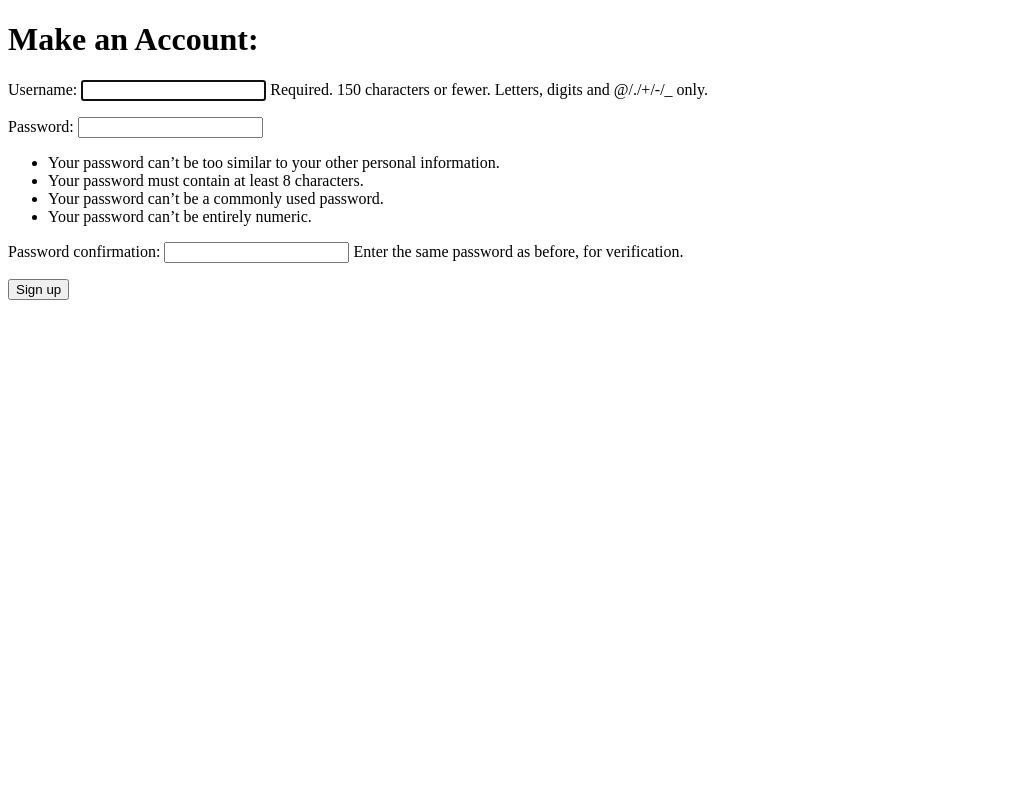
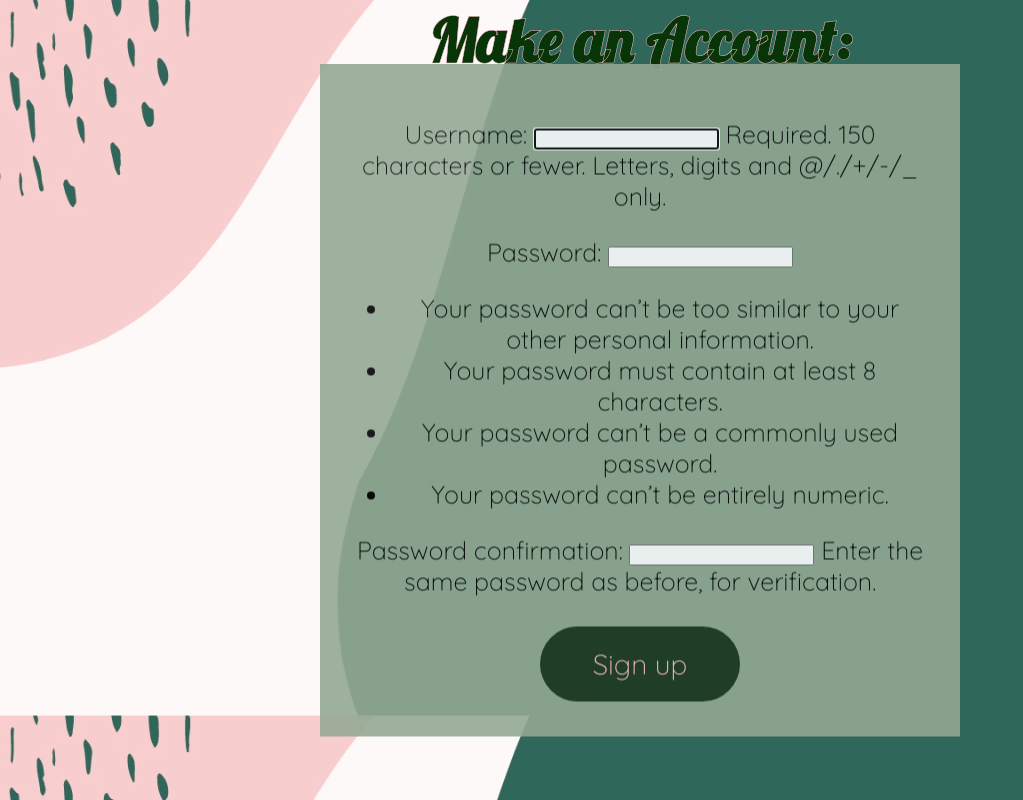
Before and after one commit to ddanieela1/kiweee, a Django app: page /signup/ in a window 1280 px wide. Shown: the whole page, without its empty margins (0-1023 px from the left). Run offline with Django 4.2, Linux system fonts and the light colour scheme.

Commit message:
feat css for sign up page

```diff
--- a/kiwee/templates/login.html
+++ b/kiwee/templates/login.html
@@ -5,7 +5,7 @@
     <meta charset="UTF-8">
     <meta http-equiv="X-UA-Compatible" content="IE=edge">
     <meta name="viewport" content="width=device-width, initial-scale=1.0">
-    <title>Document</title>
+    <title>Sign In</title>
 </head>
 <style>
   @import url('https://fonts.googleapis.com/css2?family=Lobster&family=Quicksand:wght@300&display=swap');
--- a/kiwee/templates/signup.html
+++ b/kiwee/templates/signup.html
@@ -1,19 +1,90 @@
+{% load static %}
+
 <!DOCTYPE html>
 <html lang="en">
 <head>
     <meta charset="UTF-8">
     <meta http-equiv="X-UA-Compatible" content="IE=edge">
     <meta name="viewport" content="width=device-width, initial-scale=1.0">
-    <title>Document</title>
+    <title>Sign Up</title>
 </head>
+<style>
+  @import url('https://fonts.googleapis.com/css2?family=Lobster&family=Quicksand:wght@300&display=swap');
+
+  .form{
+    background-color: rgb(147, 169, 147);
+        justify-items: center;
+        align-items:center;
+        justify-content: center;
+        margin:0;
+        opacity: 0.9;
+        font-size: 25px;
+        font-family: 'Quicksand', sans-serif;
+        display:inline-block;
+        padding: 30px;
+  }
+  body{
+      background-image: url('/static/assets/images/sign-up.jpg');
+      background-size: cover;
+      display:flex;
+      justify-items: center;
+      align-items:center;
+      justify-content: center;
+      margin:0;
+      text-align:center;
+}
+h1{
+        margin: 0;
+        position: absolute;
+        top: 5%;
+        left: 50%;
+        -ms-transform: translate(-50%, -50%);
+        transform: translate(-50%, -50%);
+        font-family: 'Lobster', cursive;
+        color: rgb(8, 53, 8);
+        font-size: 60px;
+        -webkit-text-stroke: 0.5px pink;
+  }
+  .button{
+    border-radius: 40px;
+  background-color: #203922;
+  border: none;
+  color: #FFFFFF;
+  text-align: center;
+  font-size: 28px;
+  padding: 20px;
+  width: 200px;
+  transition: all 0.5s;
+  cursor: pointer;
+  margin: 5px;
+  color:pink;
+  font-family: 'Quicksand', sans-serif;
+  }
+  .button:hover {
+      background-color:pink;
+      transition: 0.7s;
+      color:rgb(8, 53, 8);
+}
+.sign-up{
+  position: absolute;
+  top: 50%;
+  left: 50%;
+  transform: translate(-50%,-50%);
+  }
+
+
+</style>
+
 <body>
     <h1>Make an Account:</h1>
+<div class="sign-up">
 
-  <form method="POST">
+  <form class="form" method="POST">
     {% csrf_token %}
     {{ form.as_p }}
 
-    <button type="submit">Sign up</button>
+    <button class="button" type="submit">Sign up</button>
   </form>
+</div>
 </body>
 </html>
```
